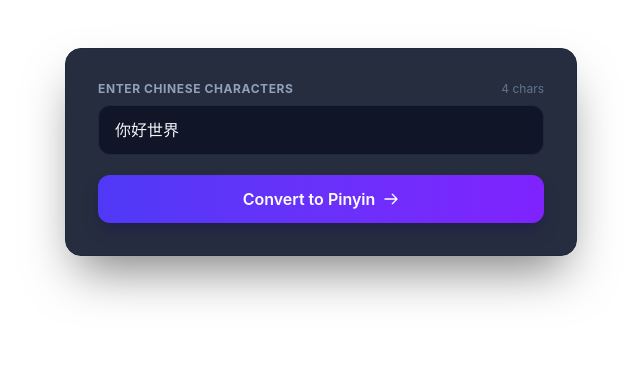
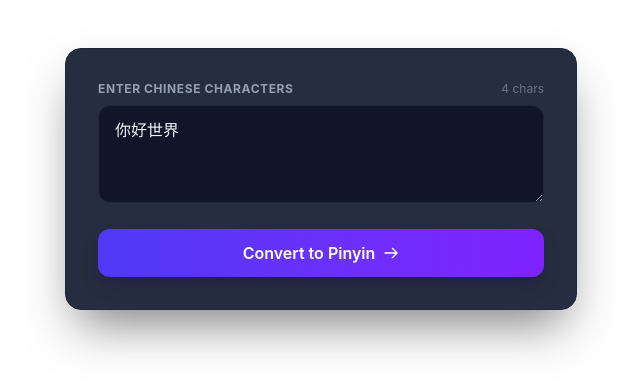
Before and after one commit to MagicBOTAlex/LearnCC4, a SvelteKit app: page / in a window 1280 px wide. Shown: the top 392 px of the page, without its empty margins (319-959 px from the left). Built offline with nearby package versions, Linux system fonts and the light colour scheme.

Commit message:
good enough

```diff
--- a/src/routes/+page.svelte
+++ b/src/routes/+page.svelte
@@ -45,6 +45,13 @@
     submitted = true;
   }
 
+  function handleKeyDown(e) {
+    // Submit on Cmd+Enter or Ctrl+Enter
+    if ((e.metaKey || e.ctrlKey) && e.key === 'Enter') {
+      handleSubmit(e);
+    }
+  }
+
   function copyPinyin() {
     const fullPinyin = pairs.map(p => p.pinyin).join(' ');
     navigator.clipboard.writeText(fullPinyin);
@@ -66,13 +73,14 @@
       </div>
 
       <div class="relative">
-        <input
+        <textarea
           id="chinese-text"
-          type="text"
+          rows="3"
           bind:value={textInput}
+          onkeydown={handleKeyDown}
           placeholder="Type Hanzi here..."
-          class="w-full px-4 py-3 bg-slate-950/60 border border-slate-800 rounded-xl text-slate-100 placeholder-slate-500 text-base focus:bg-slate-950 focus:outline-none focus:ring-2 focus:ring-indigo-500/40 focus:border-indigo-500 transition-all duration-200"
-        />
+          class="w-full px-4 py-3 bg-slate-950/60 border border-slate-800 rounded-xl text-slate-100 placeholder-slate-500 text-base focus:bg-slate-950 focus:outline-none focus:ring-2 focus:ring-indigo-500/40 focus:border-indigo-500 transition-all duration-200 resize-y min-h-[5rem]"
+        ></textarea>
       </div>
     </div>
 
```
